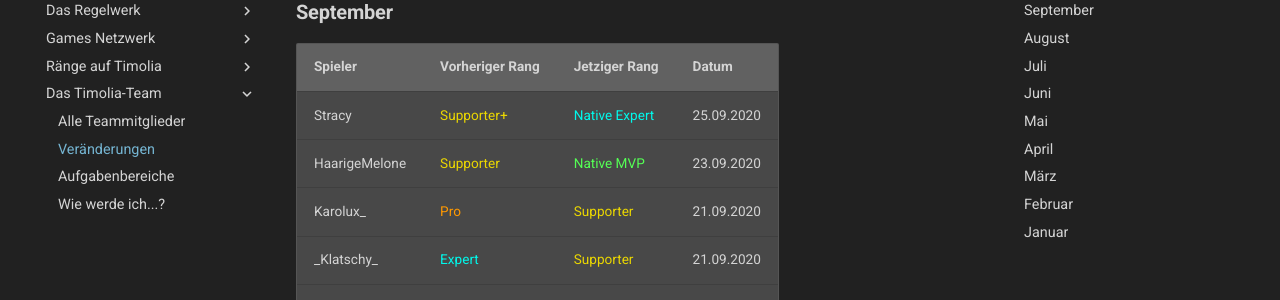
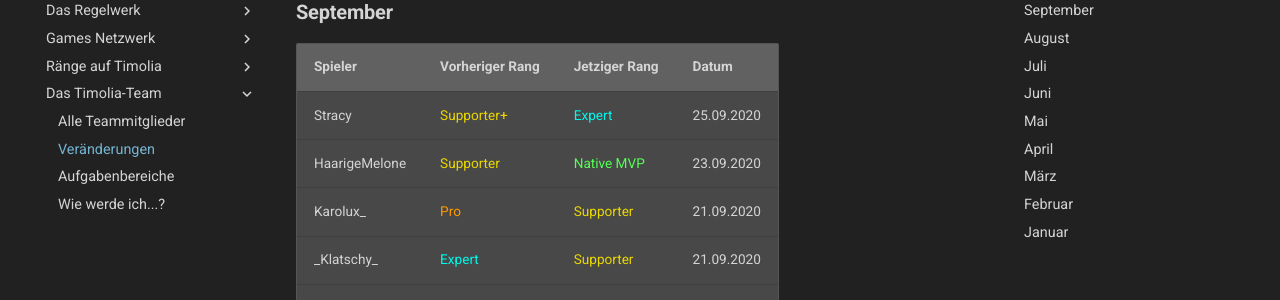
Before and after one commit to TimoliaDE/HowTo, an MkDocs documentation site: the page built from docs/team/changes.md, in a window 1280 px wide and 900 px high, scrolled down 518 px. Shown: the part 153-453 px from the top of the window. Built offline with MkDocs 1.6.1 and Material for MkDocs 9.7.7, drawn with Linux system fonts in a browser that asks for light colours; old or Windows-style settings are respelled for this version of MkDocs.

Commit message:
Stracy Native Expert -> Expert

```diff
--- a/docs/team/changes.md
+++ b/docs/team/changes.md
@@ -16,7 +16,7 @@ Hier werden alle Aus- und Eintritte bzw. Beförderungen und Degradierungen aufge
 ###  <strong>September</strong>
 | Spieler | Vorheriger Rang | Jetziger Rang | Datum |
 | ------ | ------ | ------ | ------ |
-| Stracy | <span class='supporter-plus'>Supporter+</span> | <span class='expert'>Native Expert</span> | 25.09.2020 |
+| Stracy | <span class='supporter-plus'>Supporter+</span> | <span class='expert'>Expert</span> | 25.09.2020 |
 | HaarigeMelone | <span class='supporter'>Supporter</span> | <span class='mvp'>Native MVP</span> | 23.09.2020 |
 | Karolux\_ | <span class='pro'>Pro</span> | <span class='supporter'>Supporter</span> | 21.09.2020 |
 | \_Klatschy\_ | <span class='expert'>Expert</span> | <span class='supporter'>Supporter</span> | 21.09.2020 |
```
